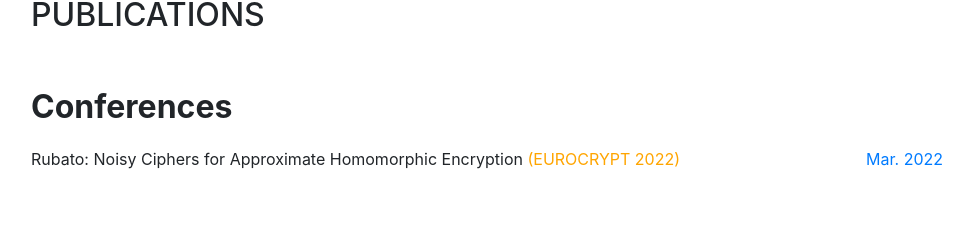
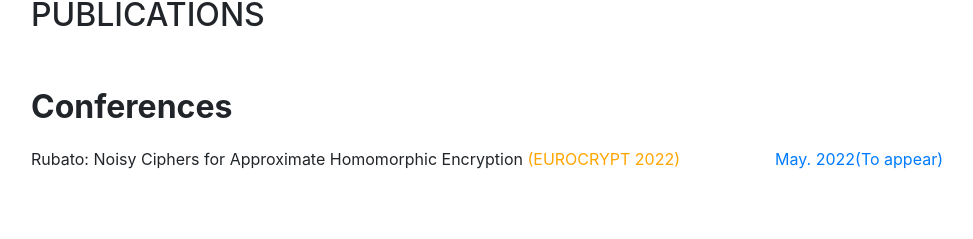
Before and after one commit to encrypted-def/encrypted-def.github.io, a website with bundled scripts: page resume/index.html in a window 1280 px wide. Shown: the part 3286-3525 px from the top of the page, without its empty margins (289-1262 px from the left). Built offline with nearby package versions, Linux system fonts and the light colour scheme; a web font is replaced by a local one.

Commit message:
Update index.html

```diff
--- a/resume/index.html
+++ b/resume/index.html
@@ -307,7 +307,7 @@
             Rubato: Noisy Ciphers for Approximate Homomorphic Encryption <span style="color: orange">(EUROCRYPT 2022)</span>
           </div>
           <div class="resume-date text-md-right">
-            <span class="text-primary">Mar. 2022</span>
+            <span class="text-primary">May. 2022(To appear)</span>
           </div>
         </div>
 
```
